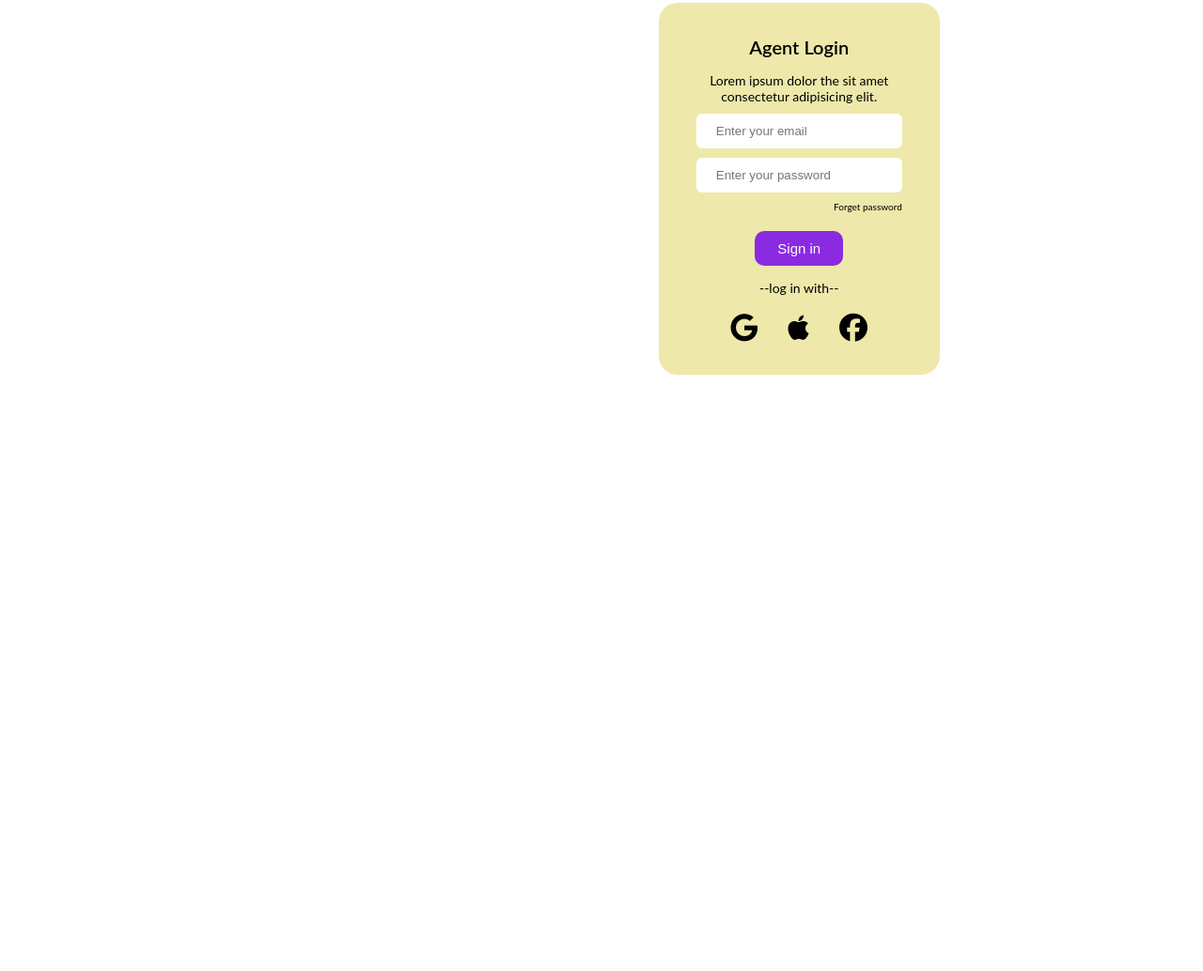
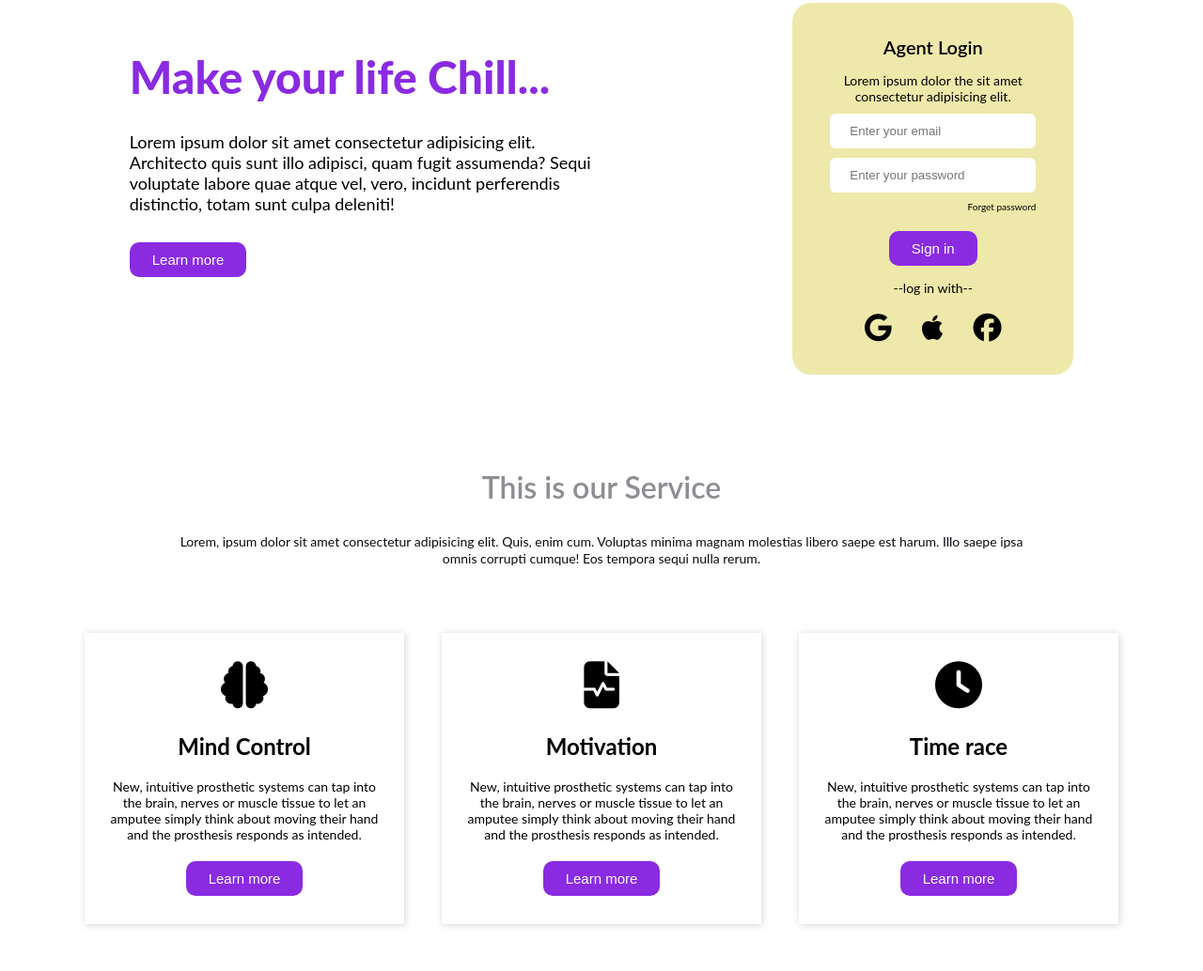
Before and after one commit to Fardin9721/Maninow.com, a plain HTML site: page index.html in a window 1280 px wide. Shown: the part 150-1184 px from the top of the page at 94% size. Before the commit the page ends 800 px from the top, so only its background shows below. Drawn offline with Linux system fonts and the light colour scheme.

Commit message:
service area

```diff
--- a/assets/css/responsive.css
+++ b/assets/css/responsive.css
@@ -0,0 +1,24 @@
+@media(max-width:576px){
+    .container{
+        width: 90%;
+    }
+    .nav_area {
+        display: none;
+    }
+    .baner {
+        display: block;
+    }
+    .bader_title {
+        width: 100%;
+        margin-bottom: 50px;
+    }
+    .service_card_area{
+        display: block;
+    }
+    .service_card{
+        margin-bottom: 40px;
+    }
+    .forget{
+        text-align: center;
+    }
+}
--- a/assets/css/style.css
+++ b/assets/css/style.css
@@ -17,6 +17,22 @@ body{
 .container{
     max-width: 1140px;
     margin: auto;
+}
+.sub_title{
+    text-align: center;
+}
+.sub_title h3 {
+    font-size: 32px;
+    color: #8d8d93;
+    font-weight: 600;
+    margin-bottom: 30px;
+}
+.sub_title p {
+    font-size: 14px;
+    width: 80%;
+    margin: auto;
+    line-height: 1.3;
+    color: #0b0b12;
 }
 
 /* Fonts imports */
@@ -66,6 +82,21 @@ body{
     display: flex;
     justify-content: space-around;
 }
+.bader_title {
+    width: 50%;
+}
+.bader_title h1{
+    font-size: 48px;
+    color: blueviolet;
+    font-weight: 800;
+    margin-top: 50px;
+}
+.bader_title p {
+    font-size: 18px;
+    padding: 30px 0;
+    width: 90%;
+}
+.bader_title button{}
 .baner_form {
     background-color: palegoldenrod;
     padding: 35px 40px;
@@ -101,3 +132,29 @@ body{
     color: black;
 }
 /* End Baner Area */
+
+/* Start Service Area */
+.service_card_area {
+    margin-top: 70px;
+    display: flex;
+    justify-content: space-between;
+}
+.service_card {
+    text-align: center;
+    box-shadow: 1px 1px 8px #d5d5d5;
+    padding: 30px 20px;
+    margin: 0 20px;
+}
+.service_card i{
+    font-size: 50px;
+}
+.service_card h4 {
+    font-size: 24px;
+    margin-top: 26px;
+}
+.service_card p {
+    font-size: 14px;
+    padding: 20px 0;
+}
+.service_card button{}
+/* End Service Area */
--- a/index.html
+++ b/index.html
@@ -34,11 +34,17 @@
     </header>
     <!-- End Header Area -->
 
-    <!-- Start Baner Area -->
+    <!-- Start Hero Area -->
     <section class="baner_area section_padding">
         <div class="container">
             <div class="baner">
-                <div class="bader_images"></div>
+                <div class="bader_title">
+                    <h1>Make your life Chill...</h1>
+                    <p>Lorem ipsum dolor sit amet consectetur adipisicing elit. Architecto quis sunt illo adipisci, quam fugit assumenda? Sequi voluptate labore quae atque vel, vero, incidunt perferendis distinctio, totam sunt culpa deleniti!</p>
+                    <a href="#">
+                        <button class="btn">Learn more</button>
+                    </a>
+                </div>
                 <div class="baner_form">
                     <h4>Agent Login</h4>
                     <p><span>Lorem ipsum dolor the sit amet <br>consectetur adipisicing elit.</span></p>
@@ -61,7 +67,41 @@
             </div>
         </div>
     </section>
-    <!-- End Baner Area -->
+    <!-- End Hero Area -->
+
+    <!-- Start Service Area -->
+    <section class="service_area section_padding">
+        <div class="container">
+            <div class="service_title sub_title">
+                <h3>This is our Service</h3>
+                <p>Lorem, ipsum dolor sit amet consectetur adipisicing elit. Quis, enim cum. Voluptas minima magnam molestias libero saepe est harum. Illo saepe ipsa omnis corrupti cumque! Eos tempora sequi nulla rerum.</p>
+            </div>
+            <div class="service_card_area">
+                <!-- Service-card-1 -->
+                <div class="service_card">
+                    <i class="fa-solid fa-brain"></i>
+                    <h4>Mind Control</h4>
+                    <p>New, intuitive prosthetic systems can tap into the brain, nerves or muscle tissue to let an amputee simply think about moving their hand and the prosthesis responds as intended.</p>
+                    <button class="btn">Learn more</button>
+                </div>
+                <!-- Service-card-2 -->
+                <div class="service_card">
+                    <i class="fa-solid fa-file-waveform"></i>
+                    <h4>Motivation</h4>
+                    <p>New, intuitive prosthetic systems can tap into the brain, nerves or muscle tissue to let an amputee simply think about moving their hand and the prosthesis responds as intended.</p>
+                    <button class="btn">Learn more</button>
+                </div>
+                <!-- Service-card-3 -->
+                <div class="service_card">
+                    <i class="fa-solid fa-clock"></i>
+                    <h4>Time race</h4>
+                    <p>New, intuitive prosthetic systems can tap into the brain, nerves or muscle tissue to let an amputee simply think about moving their hand and the prosthesis responds as intended.</p>
+                    <button class="btn">Learn more</button>
+                </div>
+            </div>
+        </div>
+    </section>
+    <!-- End Service Area -->
 
 
 
```
